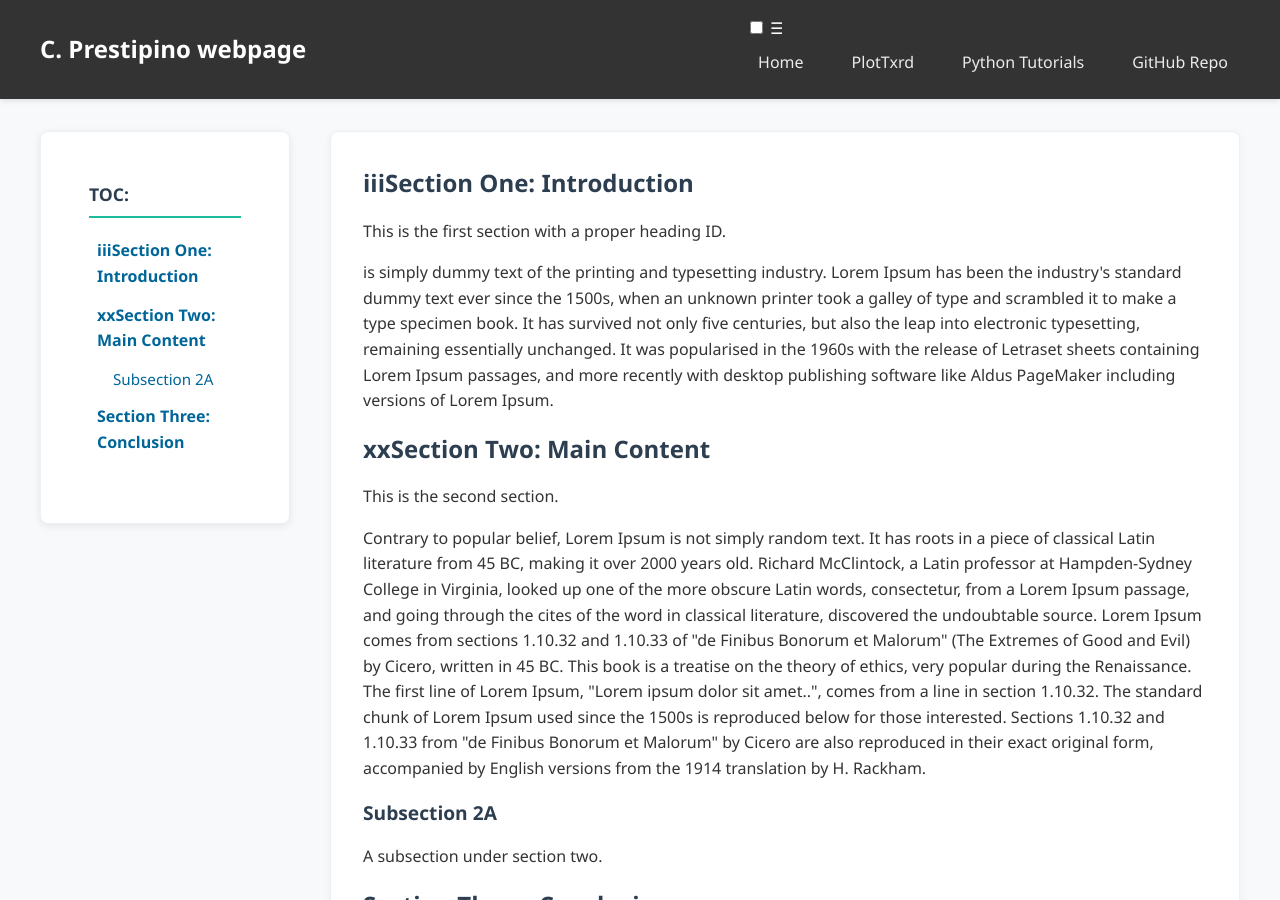
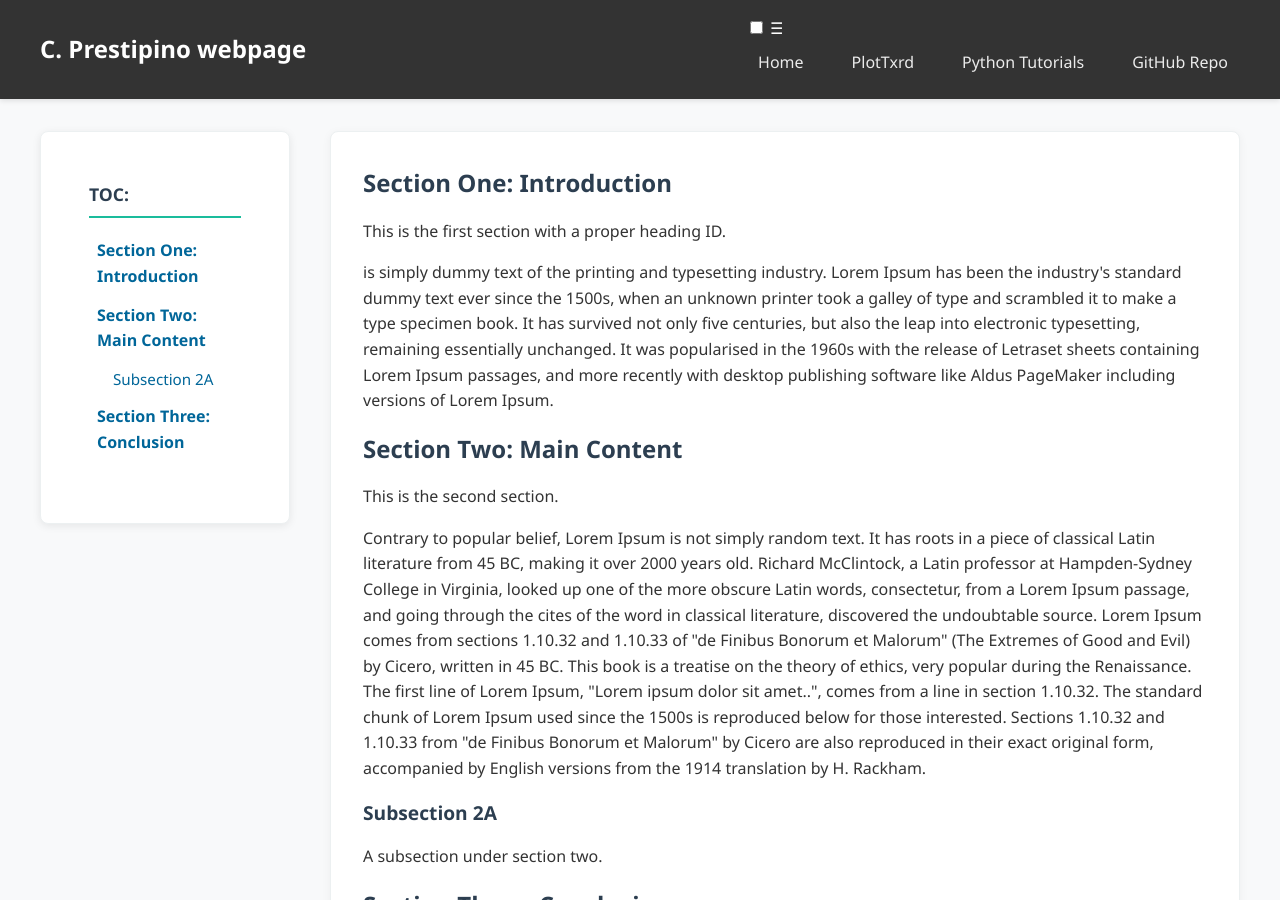
Before and after one commit to Prestipino/Prestipino.github.io, a Jekyll site: the page built from test-toc.html, in a window 1280 px wide and 900 px high. Built offline with Jekyll 4.4.1, drawn with Linux system fonts in a browser that asks for light colours.

```diff
--- a/PlotTxrd.html
+++ b/PlotTxrd.html
@@ -5,7 +5,7 @@ description: "PlotTxrd software page"
 ---
 
 <!-- Remove ALL HTML wrapper tags - keep only your content sections -->
-
+<h1 id="PlotTxrd"> PlotTxrd</h1>
 <section>
   <h2 id="origin-and-motivation">Origin and Motivation</h2>
   <p>
--- a/_layouts/page-with-toc.html
+++ b/_layouts/page-with-toc.html
@@ -53,6 +53,6 @@
         </div>
     </footer>
     <script src="{{ '/assets/js/toc.js' | relative_url }}"></script>
-
+    <script src="{{ '/assets/js/scroll.js' | relative_url }}"></script>
 </body>
 </html>
--- a/test-toc.html
+++ b/test-toc.html
@@ -5,7 +5,7 @@ description: "Testing table of contents"
 ---
 
 
-<h2 id="section-one">iiiSection One: Introduction</h2>
+<h2 id="section-one">Section One: Introduction</h2>
 <p>This is the first section with a proper heading ID.</p>
 <p> is simply dummy text of the printing and typesetting
   industry. Lorem Ipsum has been the industry's standard dummy text
@@ -19,7 +19,7 @@ description: "Testing table of contents"
 
 
 <section>
-<h2 id="section-two">xxSection Two: Main Content</h2>
+<h2 id="section-two">Section Two: Main Content</h2>
 <p>This is the second section.</p>
 <p>Contrary to popular belief, Lorem Ipsum is not simply random text. It has roots in a piece of classical Latin literature from 45 BC,
   making it over 2000 years old. Richard McClintock, a Latin professor at Hampden-Sydney College in Virginia, looked up one of the more obscure
```
